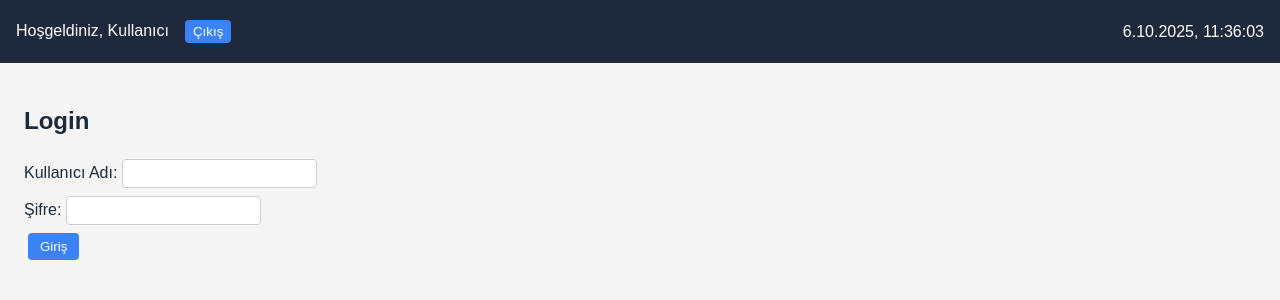
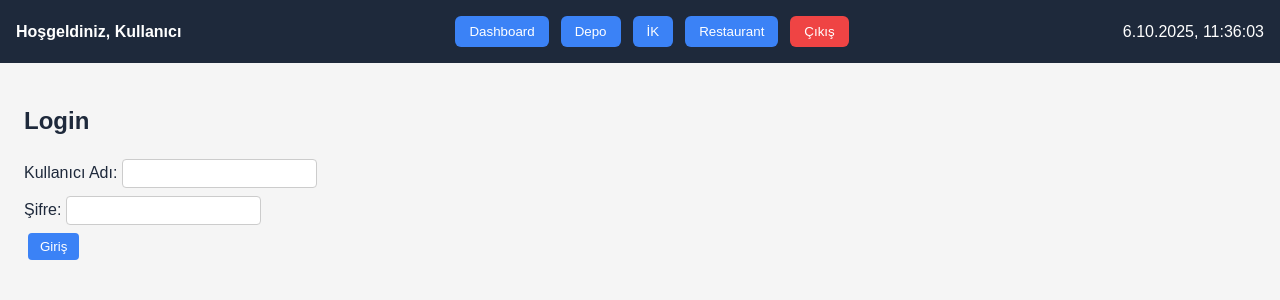
Before and after one commit to 07mercedes-source/panel-demov1, a Next.js app: page /login in a window 1280 px wide. Shown: the top 300 px of the page. Built offline with nearby package versions, Linux system fonts and the light colour scheme.

Commit message:
Update Navbar.js

```diff
--- a/components/Navbar.js
+++ b/components/Navbar.js
@@ -6,7 +6,6 @@ export default function Navbar({ userName, setUserName }) {
   const [currentTime, setCurrentTime] = useState('');
   const [lastActivity, setLastActivity] = useState(Date.now());
 
-  // Tarih ve saat güncelleme
   useEffect(() => {
     const interval = setInterval(() => {
       const now = new Date();
@@ -15,7 +14,6 @@ export default function Navbar({ userName, setUserName }) {
     return () => clearInterval(interval);
   }, []);
 
-  // Kullanıcı hareketi ile timer sıfırlama
   useEffect(() => {
     const resetTimer = () => setLastActivity(Date.now());
     window.addEventListener('mousemove', resetTimer);
@@ -23,9 +21,7 @@ export default function Navbar({ userName, setUserName }) {
     window.addEventListener('click', resetTimer);
 
     const checkTimeout = setInterval(() => {
-      if (Date.now() - lastActivity > 15 * 60 * 1000) { // 15 dk
-        handleLogout();
-      }
+      if (Date.now() - lastActivity > 15 * 60 * 1000) handleLogout();
     }, 1000);
 
     return () => {
@@ -36,17 +32,36 @@ export default function Navbar({ userName, setUserName }) {
     };
   }, [lastActivity]);
 
-  function handleLogout() {
+  const handleLogout = () => {
     localStorage.removeItem('userName');
     if (setUserName) setUserName('');
     router.push('/login');
-  }
+  };
+
+  const goTo = (path) => router.push(path);
+
+  const buttonStyle = {
+    padding: '8px 14px',
+    margin: '0 6px',
+    borderRadius: '6px',
+    border: 'none',
+    cursor: 'pointer',
+    backgroundColor: '#3b82f6',
+    color: 'white',
+    transition: '0.2s'
+  };
+
+  const logoutStyle = { ...buttonStyle, backgroundColor: '#ef4444' };
 
   return (
-    <nav style={{ padding: 16, background: '#1e293b', color: '#fff', display: 'flex', justifyContent: 'space-between', alignItems: 'center' }}>
-      <div>
-        Hoşgeldiniz, {userName || 'Kullanıcı'}
-        <button onClick={handleLogout} style={{ marginLeft: 16, padding: '4px 8px' }}>Çıkış</button>
+    <nav style={{ padding: 16, background: '#1e293b', color: '#fff', display: 'flex', justifyContent: 'space-between', alignItems: 'center', flexWrap: 'wrap' }}>
+      <div><strong>Hoşgeldiniz, {userName || 'Kullanıcı'}</strong></div>
+      <div style={{ display: 'flex', alignItems: 'center', flexWrap: 'wrap' }}>
+        <button style={buttonStyle} onClick={() => goTo('/dashboard')}>Dashboard</button>
+        <button style={buttonStyle} onClick={() => goTo('/depo')}>Depo</button>
+        <button style={buttonStyle} onClick={() => goTo('/ik')}>İK</button>
+        <button style={buttonStyle} onClick={() => goTo('/restaurant')}>Restaurant</button>
+        <button style={logoutStyle} onClick={handleLogout}>Çıkış</button>
       </div>
       <div>{currentTime}</div>
     </nav>
```
